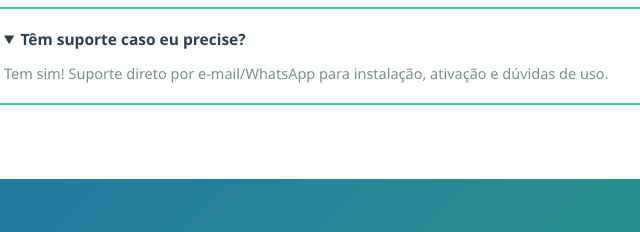
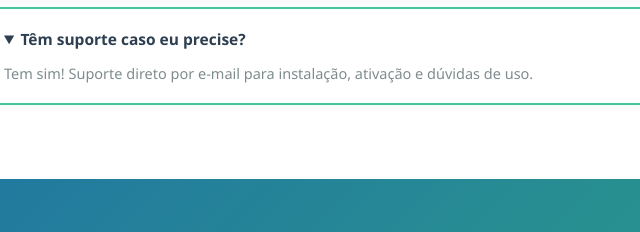
Before and after one commit to onesynth/controle-financeiro-site, a plain HTML site: page index.html in a window 1280 px wide. Both pictures are taken after a click on the element "Têm suporte caso eu precise?". Shown: the part 3658-3890 px from the top of the page, 298-938 px from the left. Drawn offline with Linux system fonts and the light colour scheme.

Commit message:
Remove WhatsApp do suporte - mantem apenas e-mail

```diff
--- a/index.html
+++ b/index.html
@@ -243,7 +243,7 @@
       </details>
       <details>
         <summary>Têm suporte caso eu precise?</summary>
-        <p>Tem sim! Suporte direto por e-mail/WhatsApp para instalação, ativação e dúvidas de uso.</p>
+        <p>Tem sim! Suporte direto por e-mail para instalação, ativação e dúvidas de uso.</p>
       </details>
     </div>
   </div>
```
